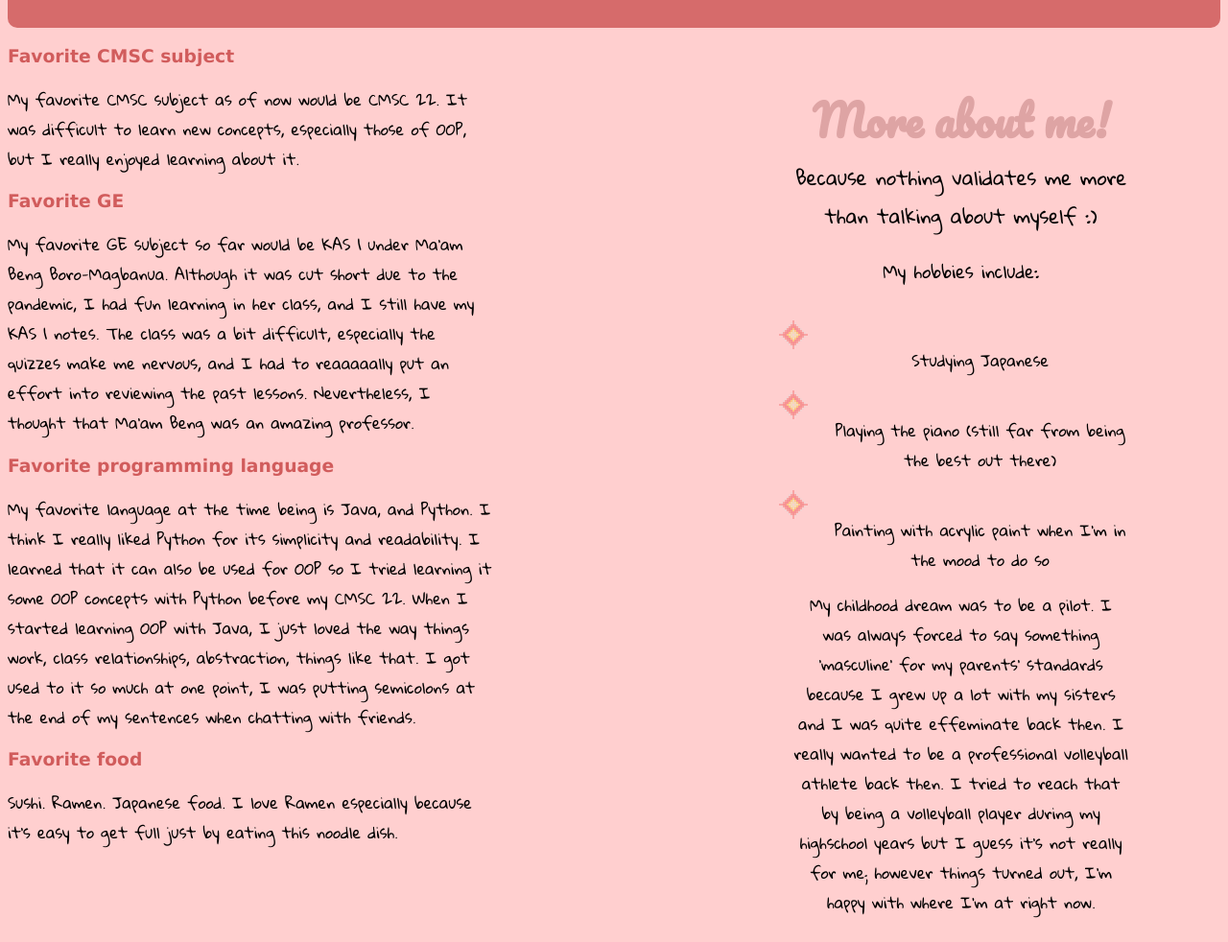
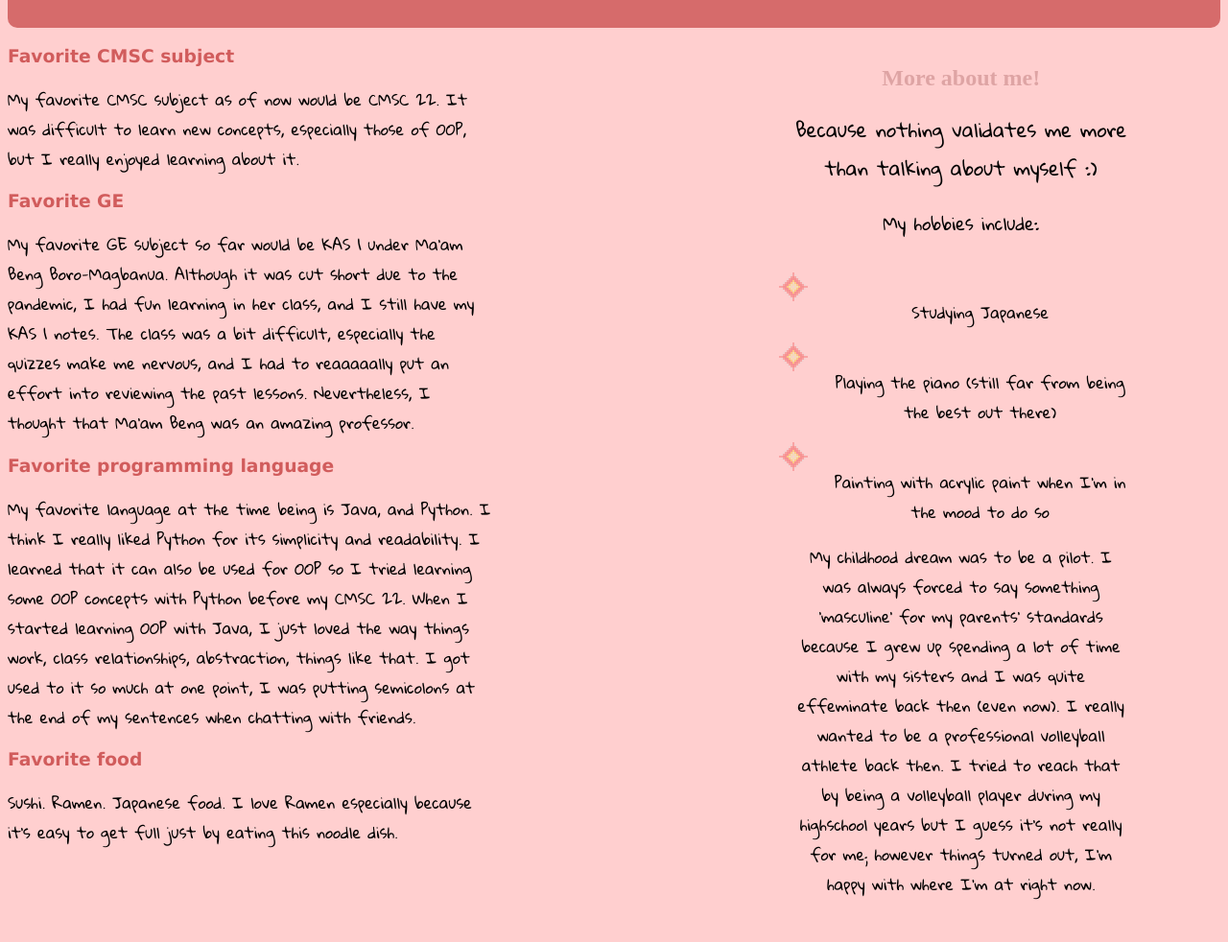
Before and after one commit to caloiii/caloiii.github.io, a plain HTML site: page index.html in a window 1280 px wide. Shown: the part 149-1131 px from the top of the page at 96% size. Drawn offline with Linux system fonts and the light colour scheme.

Commit message:
Edited index.html
- Fixed some grammatical errors on the answers, and the childhood dream
- Fixed a mismatch with an element tag
- Moved the h2 inline style to the .css file

```diff
--- a/index.html
+++ b/index.html
@@ -13,14 +13,14 @@
 	<body>
 		<div class="upper">
 			<!--<h2>HELLOOO</h2>-->
-			<h1 style="margin-bottom:1px; color: #fac3c3">Hello, my name is <i>Justin Carl Sagun</i></h4>
+			<h1 style="margin-bottom:1px; color: #fac3c3">Hello, my name is <i>Justin Carl Sagun</i></h1>
 			<p style="margin-top:1px;">But you can call me <i>Caloy</i></p>
 		</div>
 		<div class="body">
 			<p>
 				<div class="right">
 					<p>
-						<h2 style="font-size: 45px;font-family: 'Pacifico', cursive;margin-bottom: 1px;">More about me!</h2>
+						<h2>More about me!</h2>
 							<p id="addinfotitle" class="rightp">
 								Because nothing validates me more than talking about myself :)
 							</p>
@@ -32,7 +32,7 @@
 									<li>Painting with acrylic paint when I'm in the mood to do so</li>
 								</ul>
 								<p class="rightp">
-									My childhood dream was to be a pilot. I was always forced to say something 'masculine' for my parents' standards because I grew up a lot with my sisters and I was quite effeminate back then. I really wanted to be a professional volleyball athlete back then. I tried to reach that by being a volleyball player during my highschool years but I guess it's not really for me; however things turned out, I'm happy with where I'm at right now.
+									My childhood dream was to be a pilot. I was always forced to say something 'masculine' for my parents' standards because I grew up spending a lot of time with my sisters and I was quite effeminate back then (even now). I really wanted to be a professional volleyball athlete back then. I tried to reach that by being a volleyball player during my highschool years but I guess it's not really for me; however things turned out, I'm happy with where I'm at right now.
 								</p>
 							</p>
 					</p>
@@ -48,7 +48,7 @@
 					</p>
 				<h3 class="qs">Favorite programming language</h3>
 					<p class="ans">
-						My favorite language at the time being is Java, and Python. I think I really liked Python for its simplicity and readability. I learned that it can also be used for OOP so I tried learning it some OOP concepts with Python before my CMSC 22. When I started learning OOP with Java, I just loved the way things work, class relationships, abstraction, things like that. I got used to it so much at one point, I was putting semicolons at the end of my sentences when chatting with friends.
+						My favorite language at the time being is Java, and Python. I think I really liked Python for its simplicity and readability. I learned that it can also be used for OOP so I tried learning some OOP concepts with Python before my CMSC 22. When I started learning OOP with Java, I just loved the way things work, class relationships, abstraction, things like that. I got used to it so much at one point, I was putting semicolons at the end of my sentences when chatting with friends.
 					</p>
 				<h3 class="qs">Favorite food</h3>
 					<p class="ans">
```
